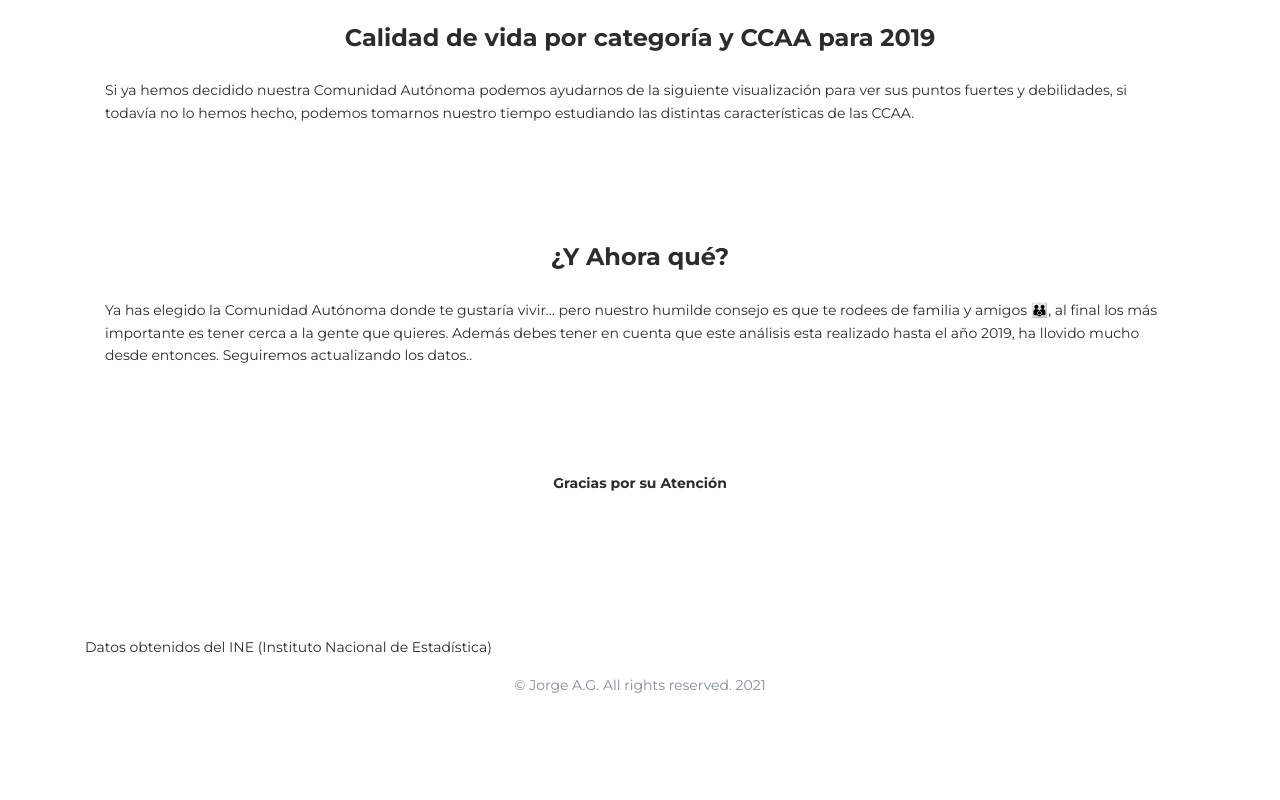
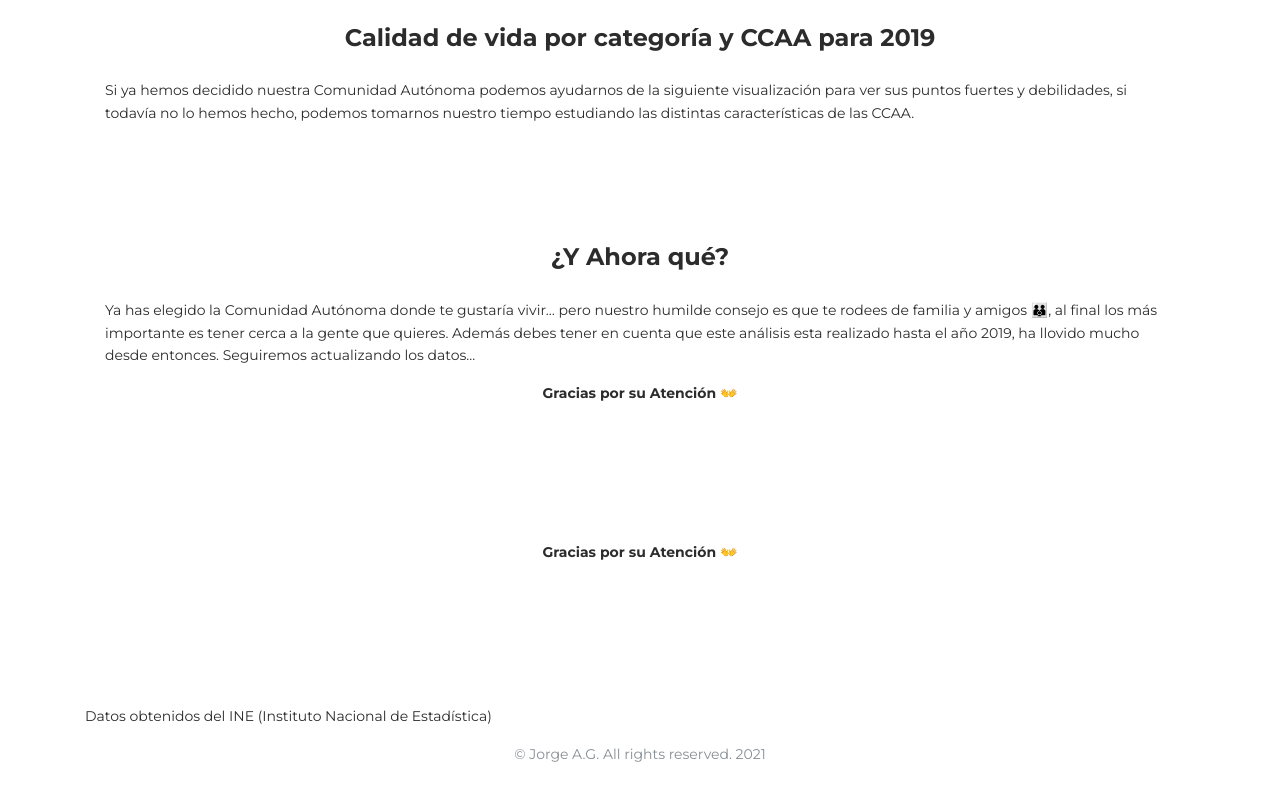
Before and after one commit to jorgealgrauoc/jorgealgrauoc_PEC_2.github.io, a plain HTML site: page index.html in a window 1280 px wide. Shown: the part 3138-3938 px from the top of the page. Before the commit the page ends 3875 px from the top, so only its background shows below. Drawn offline with nearby package versions, Linux system fonts and the light colour scheme; a script that the page names is missing.

Commit message:
Update index.html

```diff
--- a/index.html
+++ b/index.html
@@ -171,11 +171,13 @@ Ya casi hemos decidido cuál es nuestra CCAA preferida...🎉</p>
 
                                 <p>Ya has elegido la Comunidad Autónoma donde te gustaría vivir… pero nuestro humilde consejo es que te rodees de familia y amigos 👪, al final los más importante es tener cerca a la gente que quieres.
 
-Además debes tener en cuenta que este análisis esta realizado hasta el año 2019, ha llovido mucho desde entonces. Seguiremos actualizando los datos..</p>
+Además debes tener en cuenta que este análisis esta realizado hasta el año 2019, ha llovido mucho desde entonces. Seguiremos actualizando los datos...</p>
 
 
 
                             </div>
+                            <div class="h7 text-center mb-5 title"> Gracias por su Atención 👐
+                </div>
 
                         </div>
                     </div>
@@ -183,7 +185,7 @@ Además debes tener en cuenta que este análisis esta realizado hasta el año 20
             </div>
 
             <div class="section">
-                <div class="h7 text-center mb-5 title"> Gracias por su Atención
+                <div class="h7 text-center mb-5 title"> Gracias por su Atención 👐
                 </div>
                 <footer class="footer">
                     <div class="section">
```
